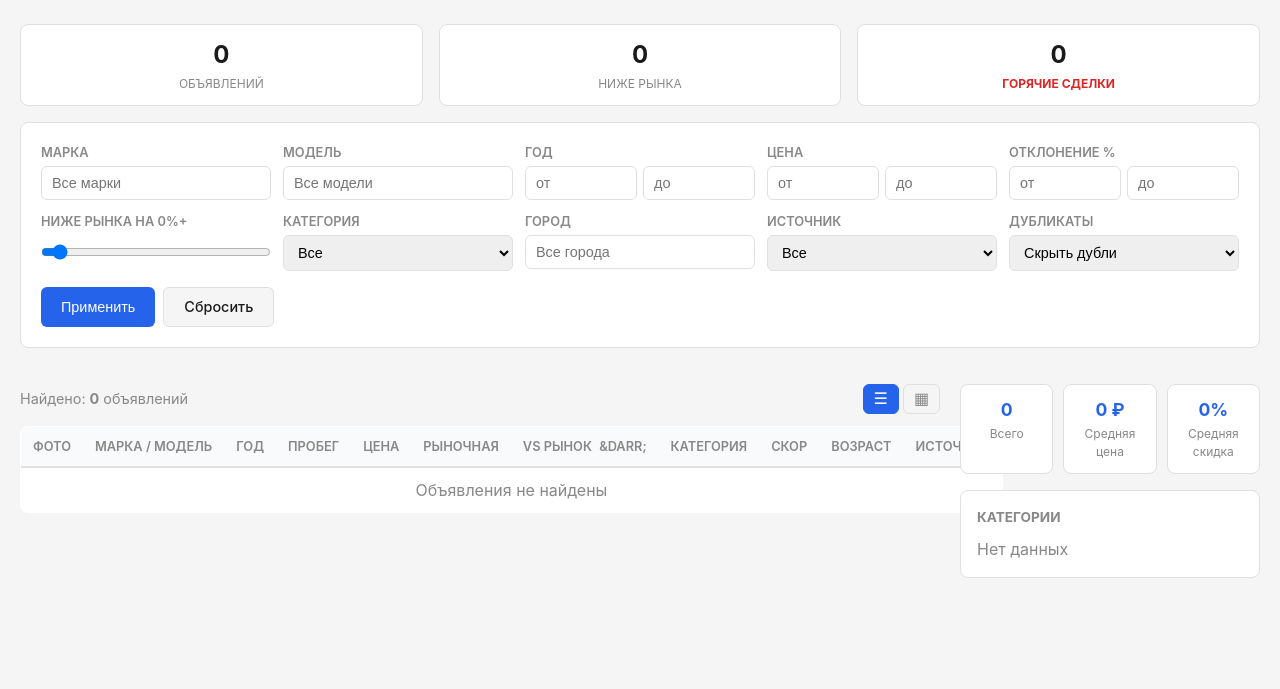
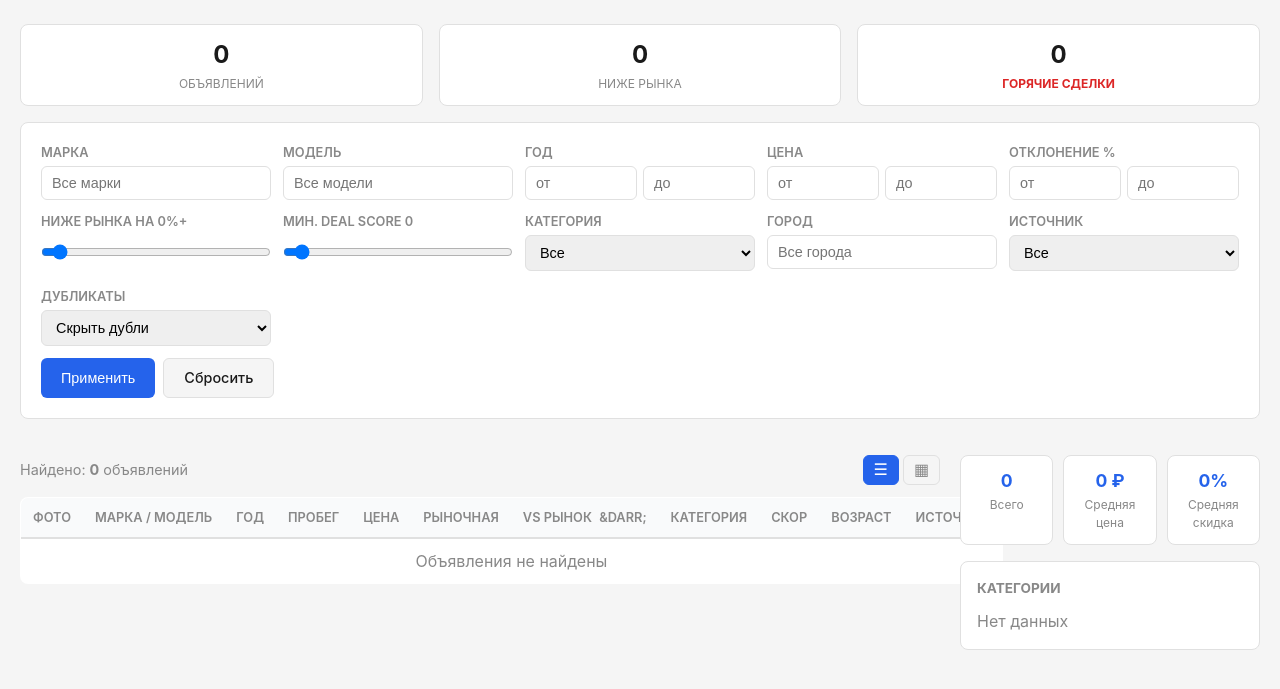
Before and after one commit to noesskeetit/perekup_helper, a FastAPI app: page / in a window 1280 px wide. Shown: the part 67-756 px from the top of the page. Run offline with FastAPI, Linux system fonts and the light colour scheme; data that the repository does not hold is empty.

Commit message:
Add deal_score filter, sort, and model health indicator to dashboard
- Add "Min Deal Score" slider filter (0-100) that filters listings by ListingAnalysis.score
- Make the Score column sortable by deal_score (desc/asc)
- Add model health widget in stats bar: MAPE with color-coded badge (green <15%, yellow 15-25%, red >25%), training sample count, and training date
- Persist deal_score_min filter in localStorage and propagate through sort/pagination URLs
- Add CSS for health badge indicators
- Add 5 tests covering filter, sort, and widget rendering

Co-Authored-By: Claude Opus 4.6 (1M context) <noreply@anthropic.com>

```diff
--- a/app/routes/listings.py
+++ b/app/routes/listings.py
@@ -50,6 +50,7 @@ SORT_COLUMNS = {
     "price_diff_pct": Listing.price_diff_pct,
     "category": ListingAnalysis.category,
     "confidence": ListingAnalysis.confidence,
+    "deal_score": ListingAnalysis.score,
     "created_at": Listing.created_at,
     "age": Listing.created_at,
 }
@@ -106,6 +107,7 @@ async def listings_page(
     category: str | None = Query(None),
     source: str | None = Query(None),
     city: str | None = Query(None),
+    deal_score_min: str | None = Query(None),
     hide_duplicates: str = Query("true"),
     sort_by: str = Query("price_diff_pct"),
     sort_dir: str = Query("desc"),
@@ -135,6 +137,7 @@ async def listings_page(
     diff_from_v = _float(diff_from)
     diff_to_v = _float(diff_to)
     market_diff_pct_min_v = _float(market_diff_pct_min)
+    deal_score_min_v = _float(deal_score_min)
     page_v = max(1, _int(page) or 1)
     hide_duplicates_v = hide_duplicates.lower() not in ("false", "0", "no")
 
@@ -168,7 +171,15 @@ async def listings_page(
     if hide_duplicates_v:
         stmt = stmt.where(Listing.is_duplicate.is_(False))
 
-    needs_join = sort_by in ("category", "confidence") and not category
+    # Deal score filter — requires joining ListingAnalysis
+    needs_score_join = False
+    if deal_score_min_v is not None and deal_score_min_v > 0:
+        if not category:
+            stmt = stmt.join(ListingAnalysis, isouter=True)
+            needs_score_join = True
+        stmt = stmt.where(ListingAnalysis.score >= deal_score_min_v)
+
+    needs_join = sort_by in ("category", "confidence", "deal_score") and not category and not needs_score_join
     if needs_join:
         stmt = stmt.join(ListingAnalysis, isouter=True)
 
@@ -217,6 +228,7 @@ async def listings_page(
             "diff_from": diff_from or "",
             "diff_to": diff_to or "",
             "market_diff_pct_min": market_diff_pct_min or "",
+            "deal_score_min": deal_score_min or "",
             "category": category or "",
             "source": source or "",
             "city": city or "",
--- a/app/static/css/style.css
+++ b/app/static/css/style.css
@@ -511,6 +511,20 @@ header .subtitle { color: var(--text-muted); margin-left: 12px; font-size: 0.9re
 .stat-hot { color: var(--bad); font-weight: 700; }
 .stat-model .stat-label { color: var(--primary); }
 
+/* Model health badge */
+.health-badge {
+    display: inline-block;
+    width: 10px;
+    height: 10px;
+    border-radius: 50%;
+    margin-right: 4px;
+    vertical-align: middle;
+}
+.health-green { background: #22c55e; box-shadow: 0 0 4px #22c55e88; }
+.health-yellow { background: #eab308; box-shadow: 0 0 4px #eab30888; }
+.health-red { background: #ef4444; box-shadow: 0 0 4px #ef444488; }
+.model-health .stat-value { display: flex; align-items: center; justify-content: center; }
+
 /* Score badge */
 .score-badge {
     display: inline-block;
--- a/app/templates/index.html
+++ b/app/templates/index.html
@@ -23,10 +23,26 @@
     </div>
     {% endif %}
     {% if stats.model_info %}
+    <div class="stat-item stat-model model-health">
+        {% set mape = stats.model_info.p50_mape %}
+        {% if mape is not none %}
+        <span class="stat-value">
+            <span class="health-badge {% if mape < 15 %}health-green{% elif mape < 25 %}health-yellow{% else %}health-red{% endif %}"></span>
+            {{ "%.1f" | format(mape) }}%
+        </span>
+        <span class="stat-label">MAPE</span>
+        {% endif %}
+    </div>
     <div class="stat-item stat-model">
         <span class="stat-value">{{ stats.model_info.training_size }}</span>
-        <span class="stat-label">Модель обучена на</span>
+        <span class="stat-label">Обучающих выборок</span>
     </div>
+    {% if stats.model_info.trained_at %}
+    <div class="stat-item stat-model">
+        <span class="stat-value">{{ stats.model_info.trained_at[:10] }}</span>
+        <span class="stat-label">Дата обучения</span>
+    </div>
+    {% endif %}
     {% endif %}
 </div>
 {% endif %}
@@ -80,6 +96,13 @@
                                min="0" max="50" step="1"
                                value="{{ filters.market_diff_pct_min if filters.market_diff_pct_min != "" else 0 }}"
                                oninput="document.getElementById('mdp-val').textContent=this.value">
+                    </div>
+                    <div class="filter-group">
+                        <label for="deal_score_min">Мин. Deal Score <span id="ds-val">{{ filters.deal_score_min if filters.deal_score_min != "" else 0 }}</span></label>
+                        <input type="range" id="deal_score_min" name="deal_score_min"
+                               min="0" max="100" step="1"
+                               value="{{ filters.deal_score_min if filters.deal_score_min != "" else 0 }}"
+                               oninput="document.getElementById('ds-val').textContent=this.value">
                     </div>
                     <div class="filter-group">
                         <label for="category">Категория</label>
@@ -179,7 +202,7 @@
 </div>
 
 <script>
-var FILTER_FIELDS = ['brand', 'car_model', 'year_from', 'year_to', 'price_from', 'price_to', 'diff_from', 'diff_to', 'market_diff_pct_min', 'category', 'city', 'source', 'hide_duplicates'];
+var FILTER_FIELDS = ['brand', 'car_model', 'year_from', 'year_to', 'price_from', 'price_to', 'diff_from', 'diff_to', 'market_diff_pct_min', 'deal_score_min', 'category', 'city', 'source', 'hide_duplicates'];
 var STORAGE_KEY = 'perekup_filters';
 
 function saveFilters() {
@@ -206,6 +229,10 @@ function restoreFilters() {
                     if (name === 'market_diff_pct_min') {
                         var label = document.getElementById('mdp-val');
                         if (label) label.textContent = data[name];
+                    }
+                    if (name === 'deal_score_min') {
+                        var dsLabel = document.getElementById('ds-val');
+                        if (dsLabel) dsLabel.textContent = data[name];
                     }
                 }
             }
--- a/app/templates/partials/listings_table.html
+++ b/app/templates/partials/listings_table.html
@@ -1,6 +1,6 @@
 {% macro sort_header(column, label) %}
 {% set new_dir = "asc" if sort_by == column and sort_dir == "desc" else "desc" %}
-<th class="sortable" hx-get="/?sort_by={{ column }}&sort_dir={{ new_dir }}&brand={{ filters.brand }}&car_model={{ filters.car_model }}&year_from={{ filters.year_from }}&year_to={{ filters.year_to }}&price_from={{ filters.price_from }}&price_to={{ filters.price_to }}&diff_from={{ filters.diff_from }}&diff_to={{ filters.diff_to }}&market_diff_pct_min={{ filters.market_diff_pct_min }}&category={{ filters.category }}&source={{ filters.source }}&city={{ filters.city }}&hide_duplicates={{ "true" if filters.hide_duplicates else "false" }}" hx-target="#listings-content" hx-push-url="true">
+<th class="sortable" hx-get="/?sort_by={{ column }}&sort_dir={{ new_dir }}&brand={{ filters.brand }}&car_model={{ filters.car_model }}&year_from={{ filters.year_from }}&year_to={{ filters.year_to }}&price_from={{ filters.price_from }}&price_to={{ filters.price_to }}&diff_from={{ filters.diff_from }}&diff_to={{ filters.diff_to }}&market_diff_pct_min={{ filters.market_diff_pct_min }}&deal_score_min={{ filters.deal_score_min }}&category={{ filters.category }}&source={{ filters.source }}&city={{ filters.city }}&hide_duplicates={{ "true" if filters.hide_duplicates else "false" }}" hx-target="#listings-content" hx-push-url="true">
     {{ label }}
     {% if sort_by == column %}
         <span class="sort-arrow">{{ "&darr;" if sort_dir == "desc" else "&uarr;" }}</span>
@@ -19,7 +19,7 @@
             {{ sort_header("market_price", "Рыночная") }}
             {{ sort_header("price_diff_pct", "vs Рынок") }}
             {{ sort_header("category", "Категория") }}
-            <th>Скор</th>
+            {{ sort_header("deal_score", "Скор") }}
             {{ sort_header("age", "Возраст") }}
             <th>Источник</th>
         </tr>
@@ -168,11 +168,11 @@
 {% if total_pages > 1 %}
 <div class="pagination">
     {% if page > 1 %}
-    <a class="page-link" hx-get="/?page={{ page - 1 }}&sort_by={{ sort_by }}&sort_dir={{ sort_dir }}&brand={{ filters.brand }}&car_model={{ filters.car_model }}&year_from={{ filters.year_from }}&year_to={{ filters.year_to }}&price_from={{ filters.price_from }}&price_to={{ filters.price_to }}&diff_from={{ filters.diff_from }}&diff_to={{ filters.diff_to }}&market_diff_pct_min={{ filters.market_diff_pct_min }}&category={{ filters.category }}&source={{ filters.source }}&city={{ filters.city }}&hide_duplicates={{ "true" if filters.hide_duplicates else "false" }}" hx-target="#listings-content" hx-push-url="true">&laquo; Назад</a>
+    <a class="page-link" hx-get="/?page={{ page - 1 }}&sort_by={{ sort_by }}&sort_dir={{ sort_dir }}&brand={{ filters.brand }}&car_model={{ filters.car_model }}&year_from={{ filters.year_from }}&year_to={{ filters.year_to }}&price_from={{ filters.price_from }}&price_to={{ filters.price_to }}&diff_from={{ filters.diff_from }}&diff_to={{ filters.diff_to }}&market_diff_pct_min={{ filters.market_diff_pct_min }}&deal_score_min={{ filters.deal_score_min }}&category={{ filters.category }}&source={{ filters.source }}&city={{ filters.city }}&hide_duplicates={{ "true" if filters.hide_duplicates else "false" }}" hx-target="#listings-content" hx-push-url="true">&laquo; Назад</a>
     {% endif %}
     <span class="page-info">Стр. {{ page }} из {{ total_pages }}</span>
     {% if page < total_pages %}
-    <a class="page-link" hx-get="/?page={{ page + 1 }}&sort_by={{ sort_by }}&sort_dir={{ sort_dir }}&brand={{ filters.brand }}&car_model={{ filters.car_model }}&year_from={{ filters.year_from }}&year_to={{ filters.year_to }}&price_from={{ filters.price_from }}&price_to={{ filters.price_to }}&diff_from={{ filters.diff_from }}&diff_to={{ filters.diff_to }}&market_diff_pct_min={{ filters.market_diff_pct_min }}&category={{ filters.category }}&source={{ filters.source }}&city={{ filters.city }}&hide_duplicates={{ "true" if filters.hide_duplicates else "false" }}" hx-target="#listings-content" hx-push-url="true">Вперёд &raquo;</a>
+    <a class="page-link" hx-get="/?page={{ page + 1 }}&sort_by={{ sort_by }}&sort_dir={{ sort_dir }}&brand={{ filters.brand }}&car_model={{ filters.car_model }}&year_from={{ filters.year_from }}&year_to={{ filters.year_to }}&price_from={{ filters.price_from }}&price_to={{ filters.price_to }}&diff_from={{ filters.diff_from }}&diff_to={{ filters.diff_to }}&market_diff_pct_min={{ filters.market_diff_pct_min }}&deal_score_min={{ filters.deal_score_min }}&category={{ filters.category }}&source={{ filters.source }}&city={{ filters.city }}&hide_duplicates={{ "true" if filters.hide_duplicates else "false" }}" hx-target="#listings-content" hx-push-url="true">Вперёд &raquo;</a>
     {% endif %}
 </div>
 {% endif %}
```
Also changed, not shown: tests/conftest.py (+5 -1 lines), tests/test_routes.py (+65 -0 lines).
